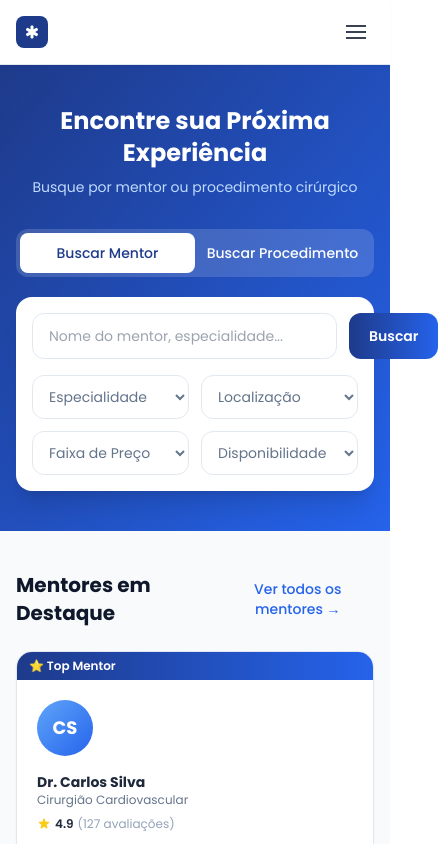
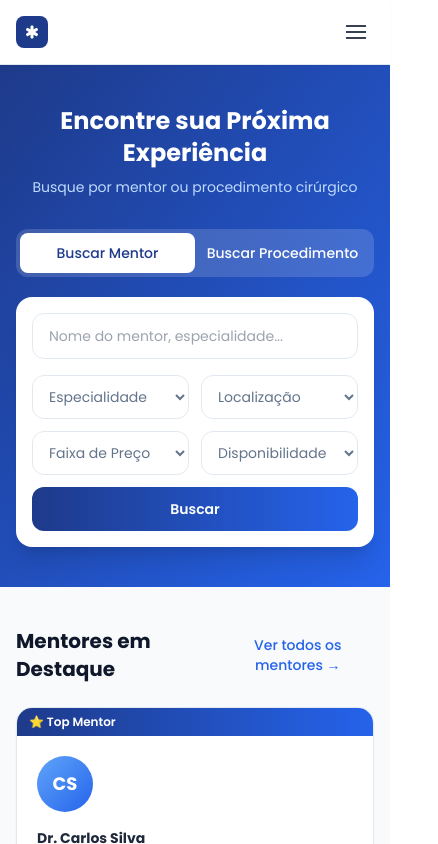
Before and after one commit to marcio-tonholo/experienciei, a React (Vite) app: page /home in a window 390 px wide. Shown: the top 844 px of the page, 438 px wide, since content can reach past the window. Built offline with nearby package versions, Linux system fonts and the light colour scheme.

Commit message:
fix: on click entrar auth page now go to entrar, search button on home responsivines

```diff
--- a/src/pages/Auth.jsx
+++ b/src/pages/Auth.jsx
@@ -1,5 +1,5 @@
 import { useState } from 'react'
-import { useNavigate } from 'react-router-dom'
+import { useNavigate, useLocation } from 'react-router-dom'
 
 const Logo = () => (
   <div className="flex items-center gap-2">
@@ -23,7 +23,8 @@ const GoogleIcon = () => (
 
 export default function Auth() {
   const navigate = useNavigate()
-  const [isLogin, setIsLogin] = useState(false)
+  const { state } = useLocation()
+  const [isLogin, setIsLogin] = useState(state?.login ?? false)
   const [form, setForm] = useState({ name: '', email: '', password: '', confirm: '' })
   const [agreed, setAgreed] = useState(false)
   const [showForgot, setShowForgot] = useState(false)
--- a/src/pages/Landing.jsx
+++ b/src/pages/Landing.jsx
@@ -67,7 +67,7 @@ export default function Landing() {
           {/* Desktop Auth */}
           <div className="hidden md:flex items-center gap-3">
             <button
-              onClick={() => navigate('/auth')}
+              onClick={() => navigate('/auth', { state: { login: true } })}
               className="px-5 py-2 border-2 border-[#1E3A8A] text-[#1E3A8A] rounded-lg text-sm font-medium hover:bg-[#EFF6FF] transition-colors"
             >
               Entrar
@@ -101,7 +101,7 @@ export default function Landing() {
             ))}
             <div className="flex gap-3 pt-2">
               <button
-                onClick={() => navigate('/auth')}
+                onClick={() => navigate('/auth', { state: { login: true } })}
                 className="flex-1 py-2 border-2 border-[#1E3A8A] text-[#1E3A8A] rounded-lg text-sm font-medium"
               >
                 Entrar
--- a/src/pages/StudentHome.jsx
+++ b/src/pages/StudentHome.jsx
@@ -168,9 +168,9 @@ export default function StudentHome() {
                 value={searchQuery}
                 onChange={e => setSearchQuery(e.target.value)}
                 placeholder={searchTab === 'mentor' ? 'Nome do mentor, especialidade...' : 'Nome do procedimento...'}
-                className="flex-1 px-4 py-3 rounded-xl border border-[#E2E8F0] text-sm focus:outline-none focus:ring-2 focus:ring-[#1E3A8A]/30 focus:border-[#1E3A8A]"
+                className="w-full sm:flex-1 px-4 py-3 rounded-xl border border-[#E2E8F0] text-sm focus:outline-none focus:ring-2 focus:ring-[#1E3A8A]/30 focus:border-[#1E3A8A]"
               />
-              <button className="px-5 py-3 bg-gradient-to-r from-[#1E3A8A] to-[#2563EB] text-white rounded-xl text-sm font-semibold whitespace-nowrap">
+              <button className="hidden sm:block px-5 py-3 bg-gradient-to-r from-[#1E3A8A] to-[#2563EB] text-white rounded-xl text-sm font-semibold whitespace-nowrap">
                 Buscar
               </button>
             </div>
@@ -194,6 +194,10 @@ export default function StudentHome() {
                 </select>
               ))}
             </div>
+
+            <button className="sm:hidden w-full mt-3 py-3 bg-gradient-to-r from-[#1E3A8A] to-[#2563EB] text-white rounded-xl text-sm font-semibold">
+              Buscar
+            </button>
           </div>
         </div>
       </section>
```
